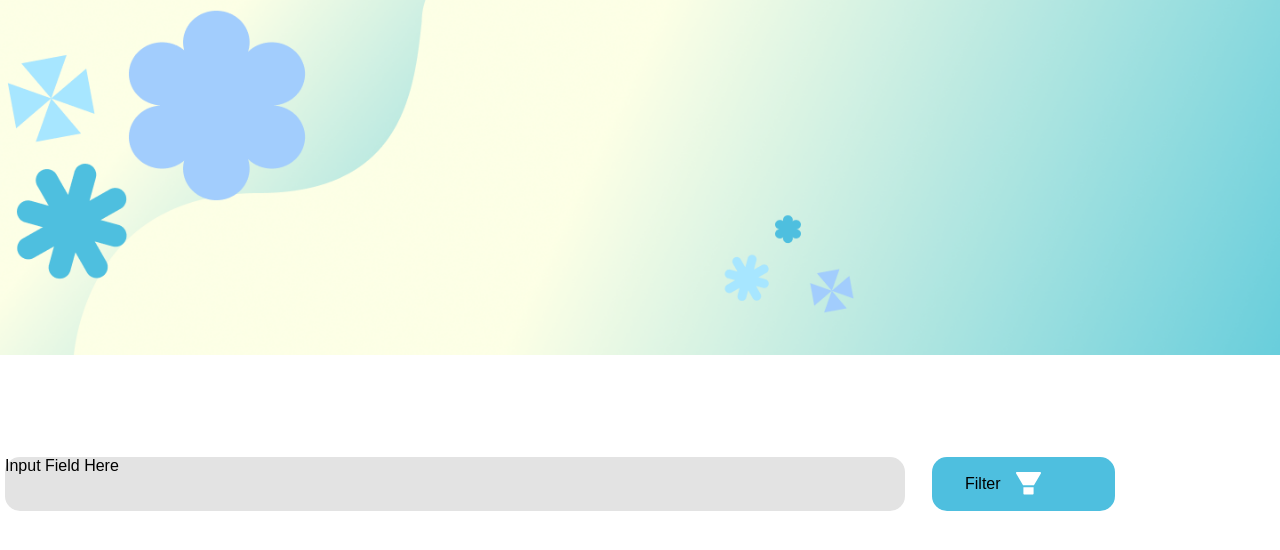
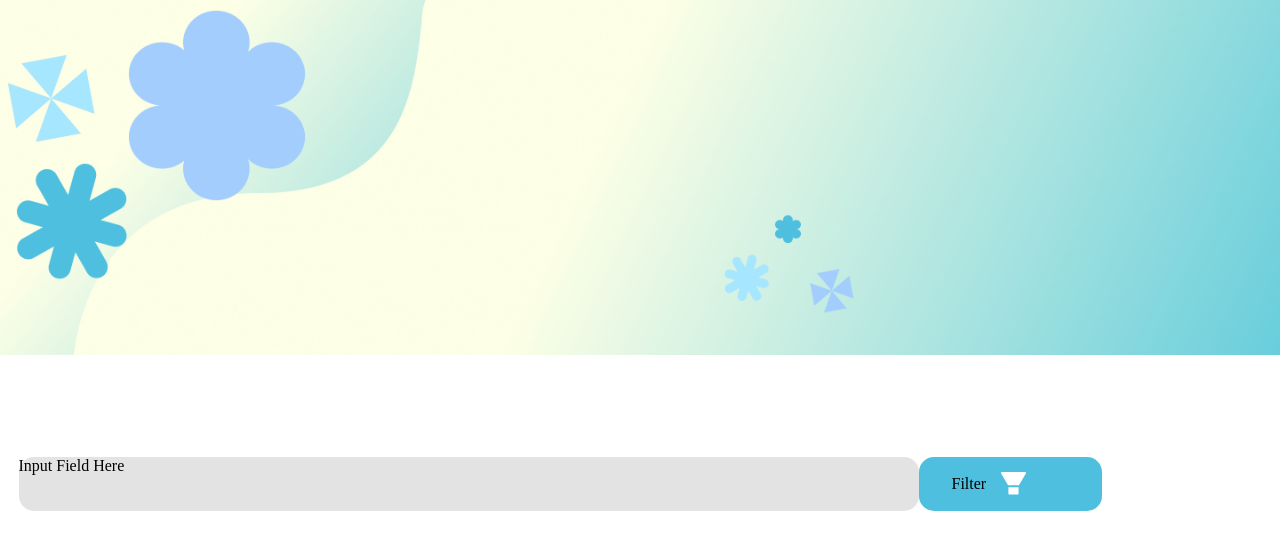
Before and after one commit to ucla-cs188-fall26/ui-research-testing, a React (Vite) app: page / in a window 1280 px wide. Shown: the top 550 px of the page. Built offline with nearby package versions, Linux system fonts and the light colour scheme.

Commit message:
Revert "small changes"
This reverts commit a6c593cd352508865d2a220f61082f17f9951682.

```diff
--- a/pages/dashboard.tsx
+++ b/pages/dashboard.tsx
@@ -9,7 +9,7 @@ return(
     <div style={{display: 'flex', flexDirection: 'column', justifyContent:'center'}}>
         <img src={Image} alt="dashboard hero image"/>
         <div style={{padding: '51px'}}/>
-        <div style={{display: 'flex', flexDirection: 'row', width: '1120px', height: '54px', justifyContent:'center', gap: '27px'}}>
+        <div style={{display: 'flex', flexDirection: 'row', width: '1120px', height: '54px', justifyContent:'center'}}>
             <div className="searchInput">
                 Input Field Here
             </div>
--- a/src/index.css
+++ b/src/index.css
@@ -11,12 +11,4 @@ body {
   margin: 0;
   padding: 0;
   overflow-x: hidden;
-  font-family: 'Sarala', sans-serif;
 }
-
-@font-face {
-  font-family: 'Sarala';
-  src: url('../FONT/Sara-Regular.ttf') format('ttf');
-  font-weight: normal;
-  font-style: normal;
-}
```
